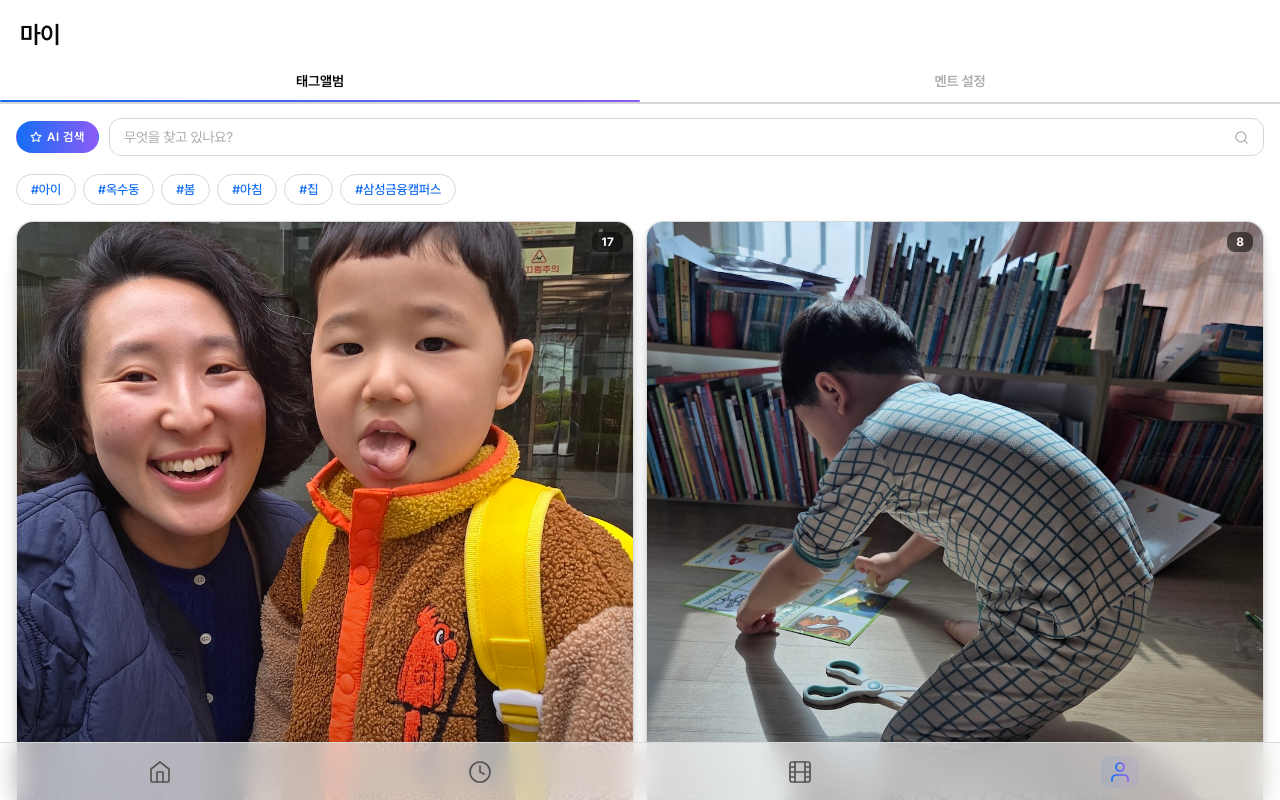
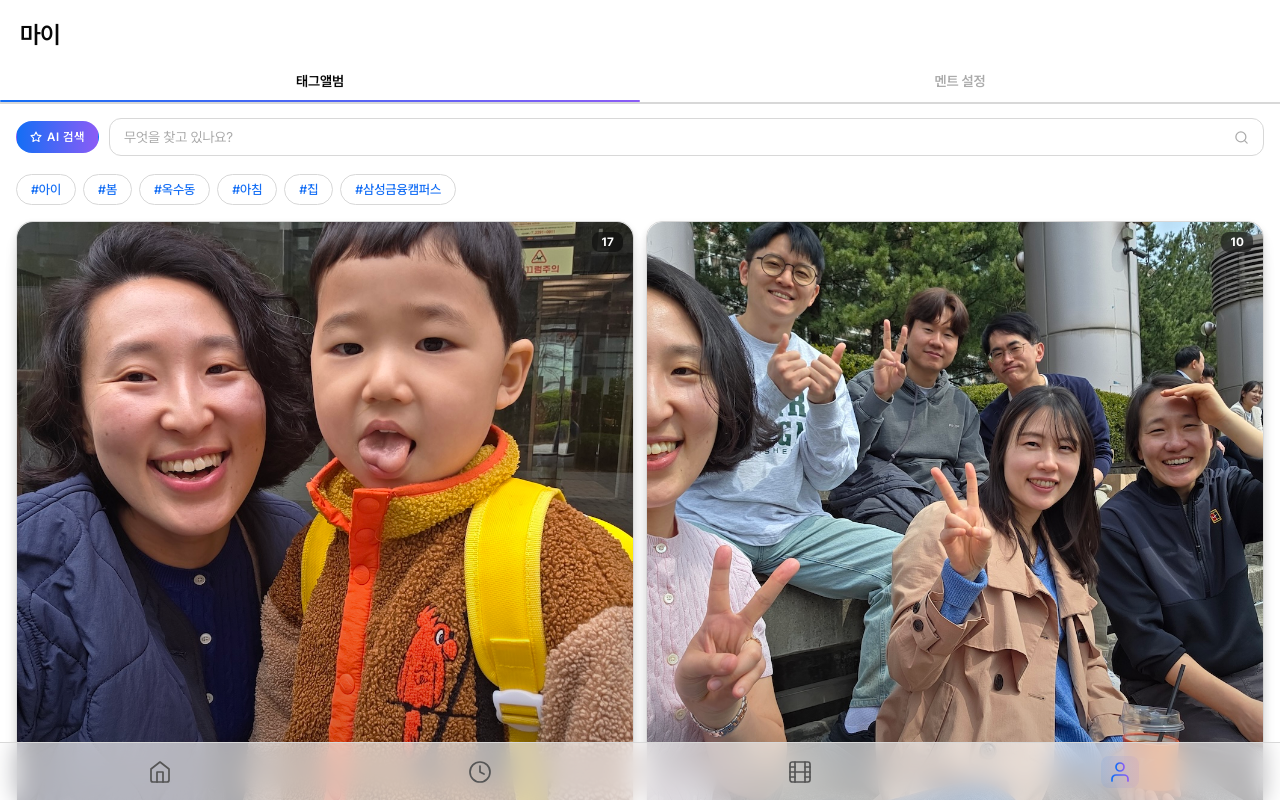
Before and after one commit to wjdxordus/ai-strategy, a Vue app: page /#/my in a window 1280 px wide. Built offline with nearby package versions, Linux system fonts and the light colour scheme.

Commit message:
update source

```diff
--- a/src/store.js
+++ b/src/store.js
@@ -783,6 +783,34 @@ const allHistoryRecords = [
     categoryTags: ['벚꽃', '강화도', '봄나들이', '유모차'],
     userNote: '',
   },
+  {
+    id: 'hist_0406',
+    date: '2026-04-06',
+    time: '12:00',
+    location: '국민대',
+    lat: 37.6113, lng: 126.9982,
+    thumbnail: '/photos/0406.jpg',
+    gradient: null,
+    weather: { emoji: '☀️', label: '맑음' },
+    aiRecord: '국민대에서의 봄날. 따사로운 햇살 아래 캠퍼스를 거닐며 담아낸 한 컷.',
+    emotionTags: [{ icon: '☀️', label: '맑음' }, { icon: '🏫', label: '캠퍼스' }],
+    categoryTags: ['국민대', '봄', '캠퍼스'],
+    userNote: '',
+  },
+  {
+    id: 'hist_0407',
+    date: '2026-04-07',
+    time: '12:00',
+    location: '국민대',
+    lat: 37.6113, lng: 126.9982,
+    thumbnail: '/photos/0407.jpg',
+    gradient: null,
+    weather: { emoji: '☀️', label: '맑음' },
+    aiRecord: '국민대 캠퍼스, 봄이 절정인 날. 파란 하늘과 초록이 어우러진 풍경 속에서 계절의 한가운데를 걷고 있었다.',
+    emotionTags: [{ icon: '🌿', label: '자연' }, { icon: '😊', label: '행복' }],
+    categoryTags: ['국민대', '봄', '캠퍼스'],
+    userNote: '',
+  },
 ]
 
 export const store = Vue.observable({
```
Also changed, not shown: public/photos/0406.jpg (added), public/photos/0407.jpg (added).
